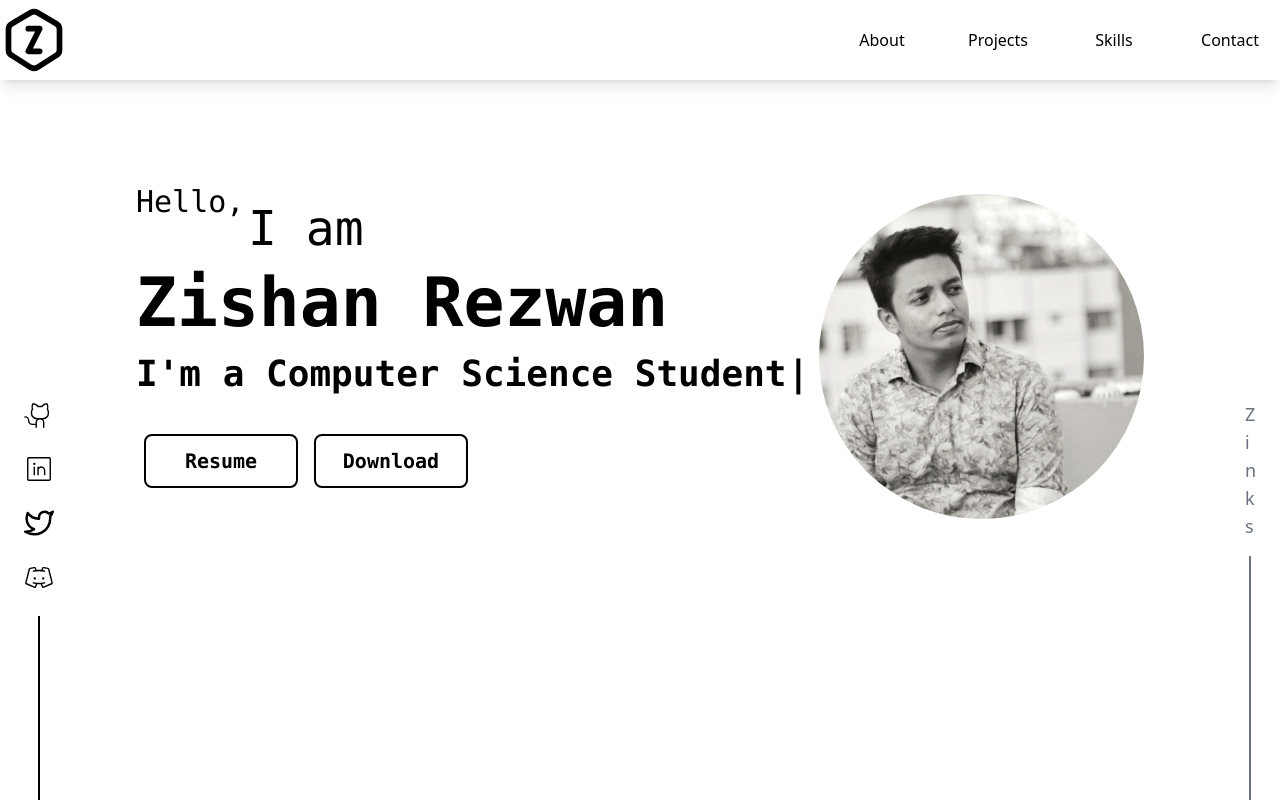
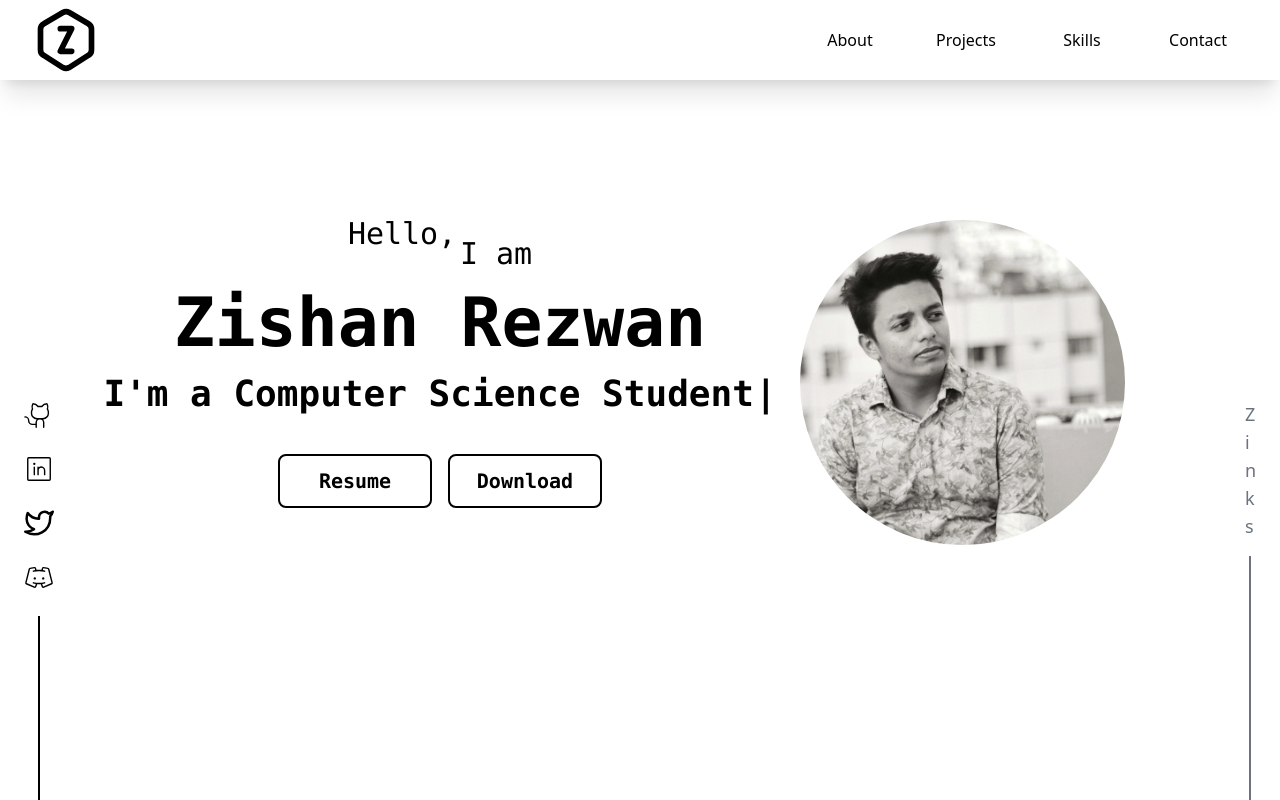
Before and after one commit to Z-i-n-k-s/Portfolio, a React (Create React App) app in the folder portfolio/: page / in a window 1280 px wide. Built offline with nearby package versions, Linux system fonts and the light colour scheme.

Commit message:
fixed alingment issues

```diff
--- a/portfolio/src/components/Header.js
+++ b/portfolio/src/components/Header.js
@@ -28,7 +28,7 @@ const Header = () => {
   }, []);
 
   return (
-    <header className="h-20 shadow-lg pt-2 pb-2 flex items-center">
+    <header className="h-20 shadow-xl pt-2 pb-2 flex items-center px-8  ">
       <div className="h-full container mx-auto flex items-center justify-between">
         {/* Logo Section */}
 
--- a/portfolio/src/components/HeroSection.js
+++ b/portfolio/src/components/HeroSection.js
@@ -7,22 +7,12 @@ import { IconDownload } from "@tabler/icons-react";
 import { useMatches } from "react-router-dom";
 
 const HeroSection = () => {
-  const btn = useMatches({
-    xs: "xs",
-    sm: "sm",
-    md: "md",
-    lg: "lg",
-  });
   return (
-    <>
-      <div
-        data-aos="zoom-out-up"
-        data-aos-duration="800"
-        className=" h-{100vh} mt-24 flex relative overflow-hidden justify-around items-center font-mono px-10 py-10 sm-mx:px-4 xs-mx:px-2 xs-mx:py-4 h-fit lg-mx:justify-between bs-mx:flex-wrap bs-mx:flex-col-reverse bs-mx:!overflow-visible bs-mx:gap-6 md-mx:px-6 sm-mx:mt-16 lg-mx:mt-10 xl-mx:mt-16 2xl-mx:mt-16 4xl-mx:mt-48 3xl-mx:mt-36"
-      >
-        <div className="bs:ml-24 bs:w-3/5 flex flex-col lg-mx:gap-3  bs-mx:items-center xl-mx:!-mr-8 2xl-mx:pl-24 4xl-mx:pl-36  xl-mx:pl-0 sm-mx:pl-0 sm-mx:!-ml-3 ">
+    <div className=" h-{100vh} mt-24 flex relative overflow-hidden  items-center font-mono px-10 py-10 sm-mx:px-4 xs-mx:px-2 xs-mx:py-4 h-fit lg-mx:justify-between bs-mx:flex-wrap bs-mx:flex-col-reverse bs-mx:!overflow-visible bs-mx:gap-6 md-mx:px-6">
+      <div className="bs:ml-10 bs:w-3/5 flex-col lg-mx:gap-3  bs-mx:items-center flex justify-center items-center  ">
         <div className="text-black text-3xl lg-mx:text-2xl xs-mx:text-xl xsm-mx:text-lg">
-            Hello, <p className="2xl-mx:pl-28 2xl-mx:!-mt-4 4xl-mx:pl-32 4xl-mx:!-mt-4 4xl-mx:text-5xl sm-mx:pl-20 sm-mx:!-mt-4 sm-mx:text-xl ">
+          Hello,{" "}
+          <p className="2xl-mx:pl-28 2xl-mx:!-mt-4 4xl-mx:pl-32 4xl-mx:!-mt-4 4xl-mx:text-3xl sm-mx:pl-20 sm-mx:!-mt-4 sm-mx:text-xl ">
             I am
           </p>
         </div>
@@ -45,12 +35,7 @@ const HeroSection = () => {
         <div className=" sm-mx:flex sm-mx:justify-center sm-mx:items-center lg-mx:flex lg-mx:justify-center lg-mx:items-center xl-mx:flex xl-mx:justify-center xl-mx:items-center ">
           <div className="text-black sm-mx:flex-row justify-center items-center  text-xl w-full text-justify my-8 lg-mx:my-0 font-semibold lg-mx:text-base sm-mx:text-sm xs-mx:text-xs">
             <button className="border-2 border-black rounded-lg m-2">
-                <Button
-                  name="Resume"
-                  width="150px"
-                  height="50px"
-                  rounded="lg"
-                />
+              <Button name="Resume" width="150px" height="50px" rounded="lg" />
             </button>
             <button className="border-2 border-black rounded-lg m-2">
               <Button
@@ -64,7 +49,7 @@ const HeroSection = () => {
         </div>
       </div>
 
-        <div className="h-fit flex justify-center items-center rounded-full bs:mr-24 w-fit ">
+      <div className="h-fit flex justify-center items-center rounded-full bs:mr-10 w-fit">
         <div className=" w-[325px] h-[325px] lg-mx:w-64 lg-mx:h-64 xsm-mx:w-56 xsm-mx:h-56 items-center justify-center text-center ">
           <img
             className="w-full  h-full rounded-full  "
@@ -74,7 +59,6 @@ const HeroSection = () => {
         </div>
       </div>
     </div>
-    </>
   );
 };
 
```
Lines whose indentation alone changed are shown as unchanged.
